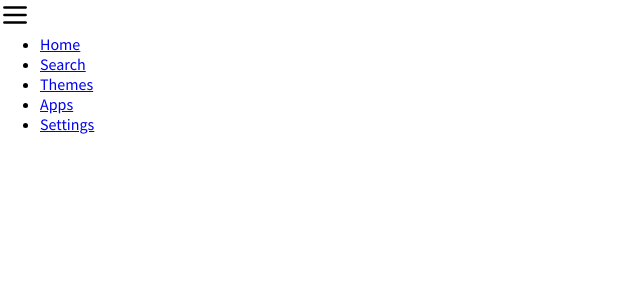
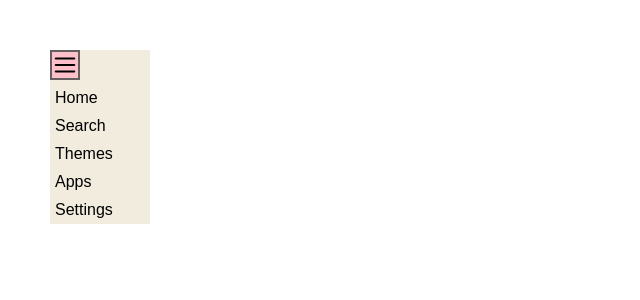
Before and after one commit to Thulasi-V/qLabs_Training, a PHP site: page /demojQuery.html in a window 1280 px wide. Shown: the top 300 px of the page, without its empty margins (0-640 px from the left). Run offline with PHP 8.4, Linux system fonts and the light colour scheme.

Commit message:
Add files via upload
Updated CSS files

```diff
--- a/Task11_CSS7_19Nov2022/assets/css/style.css
+++ b/Task11_CSS7_19Nov2022/assets/css/style.css
@@ -1,34 +1,34 @@
-/* *{
+*{
     margin: 0 auto;
     padding: 0;
     box-sizing: border-box;
-} */
+}
 
 /*jQuery CSS begins*/
-/* .navBar{
+.navBarjQuery{
     margin: 50px;
     background-color: rgba(238, 230, 211, 0.733);
     width: 100px;
-} */
-/* .navBar img{
+}
+.navBarjQuery img{
    border: 2px solid rgb(100, 96, 96);
    background-color: pink;
-} */
+}
 
-/* .navBar li {
+.navBarjQuery li {
     list-style-type: none;
-} */
- /* .navBar a{
+}
+ .navBarjQuery a{
     display: inline-block;
     text-decoration: none;
     color: black;
    padding: 5px;
- /* border: 2px solid greenyellow; */
+ }
 
 
- /* .navBar a:hover{
+ .navBarjQuery a:hover{
     color: coral;
- } */
+ }
  /*jQuery CSS ends*/
 
 /* Navigation bar CSS starts*/
@@ -41,11 +41,11 @@ body{
     font-family: 'Source Sans Pro', sans-serif;
 }
 .wrapperNav{
-    /* max-width: 1300px; */
+ max-width: 1300px;
    width: 100%;
     margin: 0 auto;
-    /* position: sticky;
-    top: 0; */
+     position: sticky;
+    top: 0;
 
  }
  .navBar{
@@ -58,7 +58,6 @@ body{
 text-decoration: none;
 color: white;
 font-weight: 600;
-border: 2px solid red;
 padding: 15px 15px 10px 15px;
 
 
```
Lines whose indentation alone changed are shown as unchanged.
